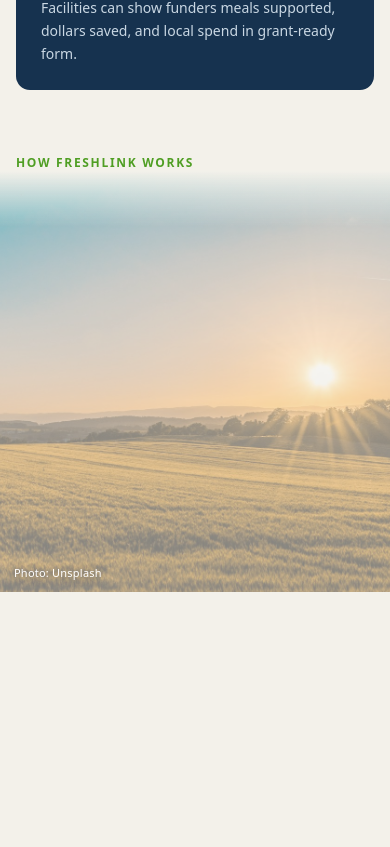
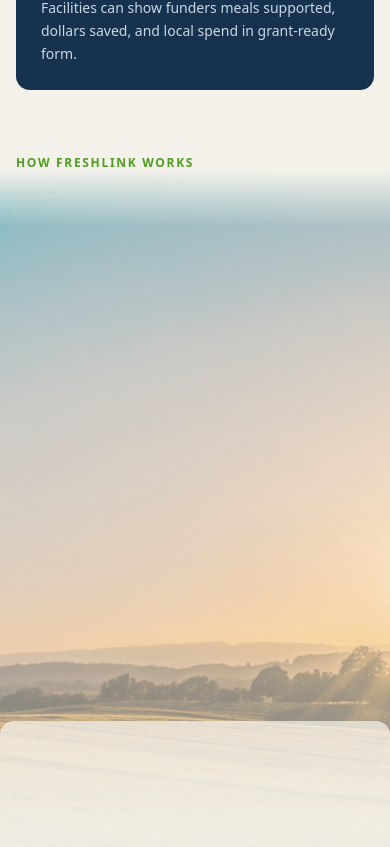
Before and after one commit to carlosmva/freshlink, an Angular app: page / in a window 390 px wide. Shown: the part 1752-2599 px from the top of the page. Built offline with nearby package versions, Linux system fonts and the light colour scheme; a web font is replaced by a local one.

Commit message:
Wash gallery copy over the photos so captions stay readable.
Co-authored-by: Cursor <cursoragent@cursor.com>

```diff
--- a/src/app/pages/landing/landing.scss
+++ b/src/app/pages/landing/landing.scss
@@ -244,7 +244,7 @@
   width: 0;
   min-width: 0;
   height: 100%;
-  background: var(--paper);
+  background: transparent;
 }
 
 .principle-media {
@@ -298,7 +298,12 @@
   justify-content: center;
   padding-block: 48px 88px;
   padding-inline: 32px var(--page-gutter);
-  background: var(--paper);
+  overflow: clip;
+  background: linear-gradient(
+    to left,
+    color-mix(in srgb, var(--paper) 92%, transparent) 64%,
+    color-mix(in srgb, var(--paper) 72%, transparent)
+  );
   border-start-start-radius: var(--radius);
   position: relative;
   z-index: 1;
@@ -313,6 +318,11 @@
   padding-inline: var(--page-gutter) 32px;
   border-start-start-radius: 0;
   border-start-end-radius: var(--radius);
+  background: linear-gradient(
+    to right,
+    color-mix(in srgb, var(--paper) 92%, transparent) 64%,
+    color-mix(in srgb, var(--paper) 72%, transparent)
+  );
 }
 
 .principle-copy .eyebrow,
@@ -337,7 +347,7 @@
 .principle-copy .lede {
   font-size: 18px;
   line-height: 1.6;
-  color: var(--ink-soft);
+  color: var(--ink);
   margin: 0;
   max-width: 38ch;
 }
@@ -403,26 +413,32 @@
 }
 
 @media (max-width: 800px) {
-  .principle {
-    display: flex;
-    flex-direction: column;
+  .principle,
+  .principles-track .principle:nth-child(even) {
+    display: grid;
+    grid-template-columns: 1fr;
+    grid-template-rows: minmax(38%, 1fr) minmax(0, auto);
   }
 
   .principle-media {
-    flex: 1.15 1 0;
+    grid-column: 1;
+    grid-row: 1 / -1;
     min-height: 0;
   }
 
-  .principle-copy {
-    flex: 0.85 1 0;
+  .principle-copy,
+  .principles-track .principle:nth-child(even) .principle-copy {
+    grid-column: 1;
+    grid-row: 2;
     padding-block: 24px 88px;
     padding-inline: var(--page-gutter);
-    border-start-start-radius: 0;
-  }
-
-  .principles-track .principle:nth-child(even) .principle-copy {
-    padding-inline: var(--page-gutter);
-    border-start-end-radius: 0;
+    border-start-start-radius: var(--radius);
+    border-start-end-radius: var(--radius);
+    background: linear-gradient(
+      to top,
+      color-mix(in srgb, var(--paper) 92%, transparent) 64%,
+      color-mix(in srgb, var(--paper) 72%, transparent)
+    );
   }
 
   .principle-copy h2 {
```
Also changed, not shown: public/landing/routes-ev.jpg.
